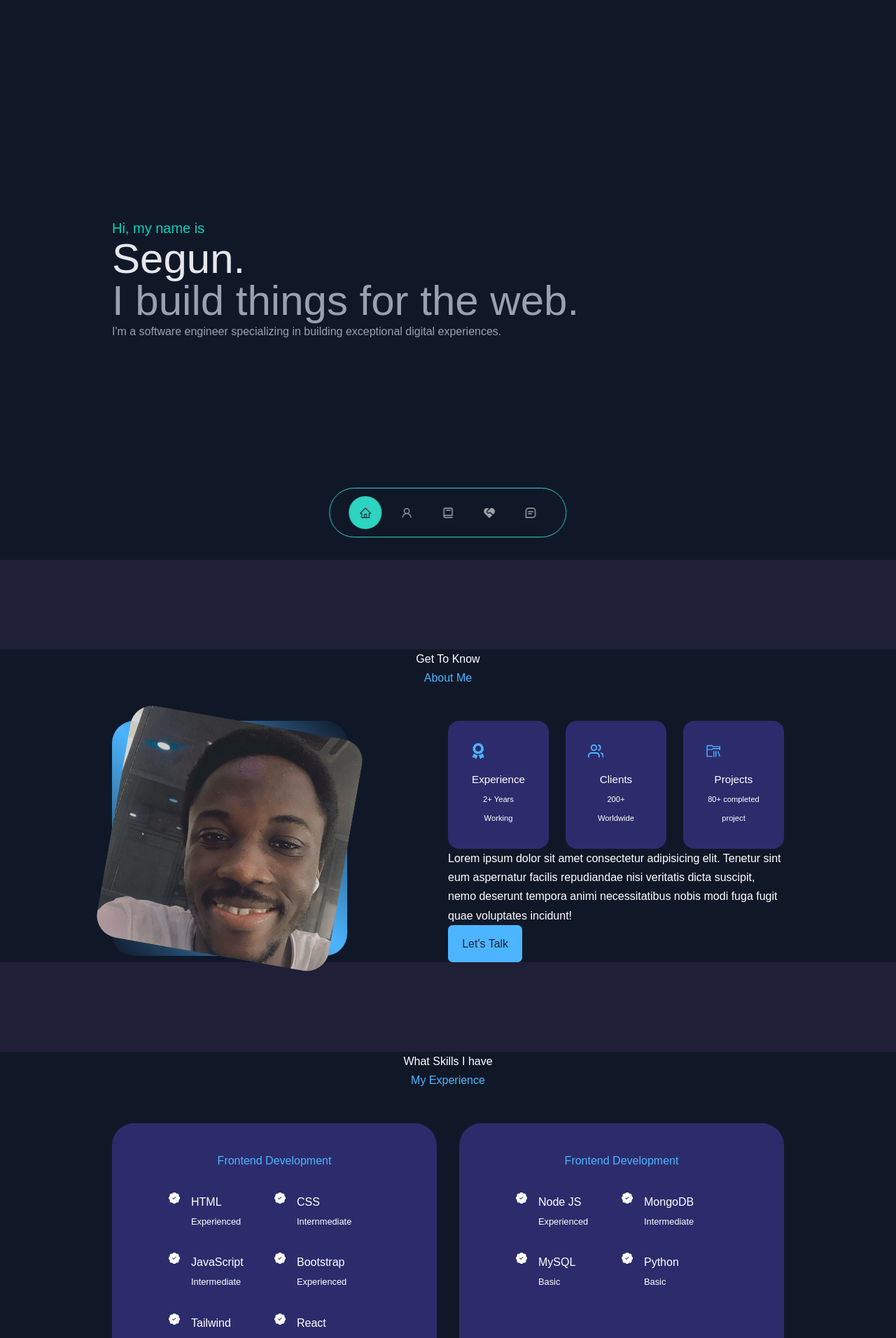
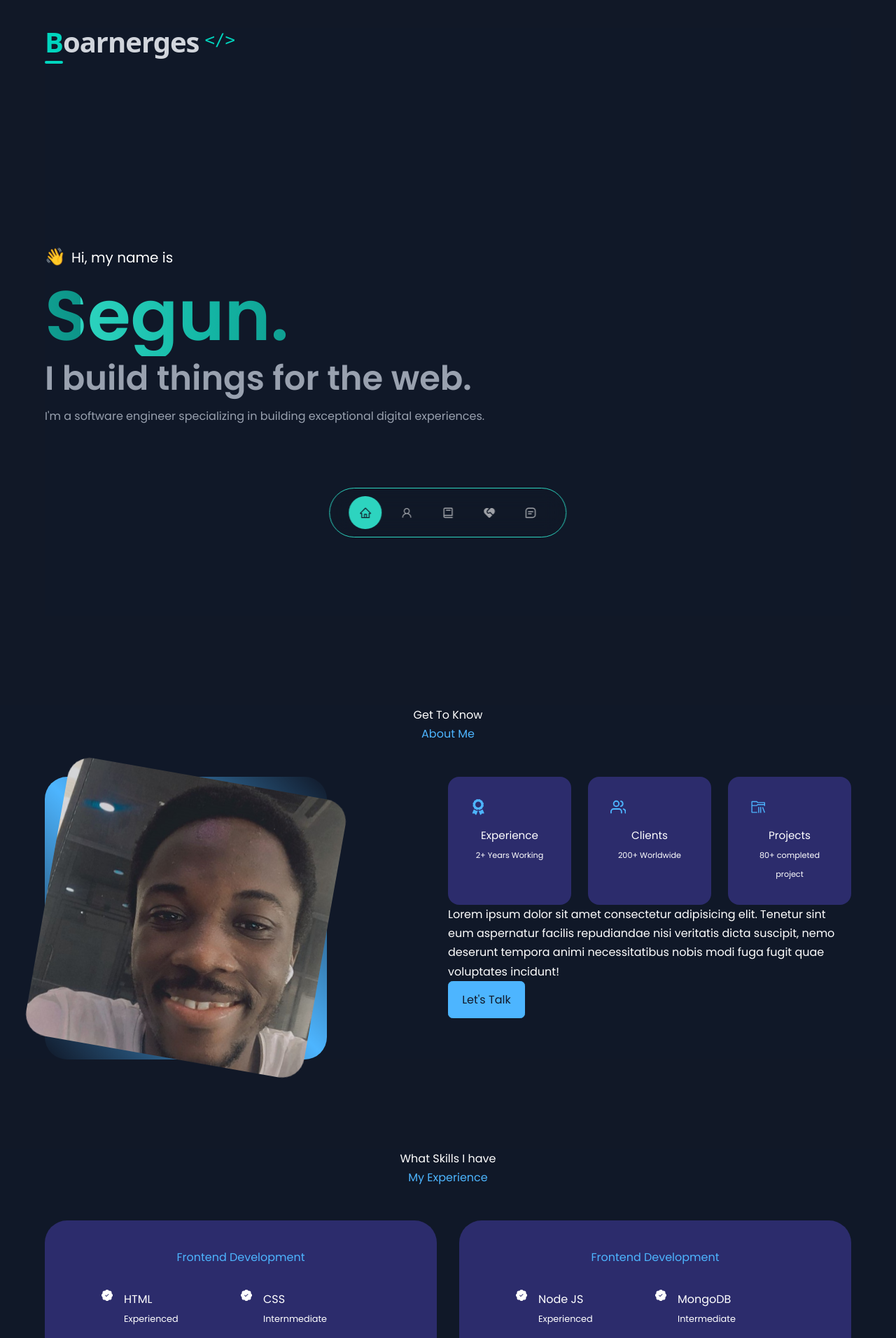
Before and after one commit to boarnerges/Repository, a React (Vite) app: page / in a window 1280 px wide. Shown: the top 1912 px of the page at 70% size. Built offline with nearby package versions, Linux system fonts and the light colour scheme.

Commit message:
header animation

```diff
--- a/package.json
+++ b/package.json
@@ -12,6 +12,7 @@
   "dependencies": {
     "@tailwindcss/vite": "^4.1.5",
     "lucide-react": "^0.507.0",
+    "motion": "^12.10.1",
     "react": "^19.1.0",
     "react-dom": "^19.1.0",
     "react-icons": "^5.5.0",
--- /dev/null
+++ b/src/componenets/boarnergesLogo/BoarnergesLogo.jsx
@@ -0,0 +1,19 @@
+export default function BoarnergesLogo() {
+  return (
+    <div className="bg-gray-900 mt-10 flex justify-start items-center">
+      <div className="flex items-center gap-2">
+        <h1 className="font-sans font-bold text-5xl tracking-tight">
+          <span className="text-teal-400 relative">
+            B
+            <span className="absolute -bottom-1 left-0 w-full h-1 bg-teal-400 rounded-full"></span>
+          </span>
+          <span className="text-gray-300">oarnerges</span>
+        </h1>
+
+        <span className="text-teal-400 font-mono animate-bounce text-2xl">
+          &lt;/&gt;
+        </span>
+      </div>
+    </div>
+  );
+}
--- a/src/componenets/newheader/Newheader.jsx
+++ b/src/componenets/newheader/Newheader.jsx
@@ -1,21 +1,26 @@
+import "./newHeader.css";
+import BoarnergesLogo from "../boarnergesLogo/BoarnergesLogo";
+
 export default function NewHeader() {
   return (
-    <div className="bg-gray-900 min-h-screen text-white flex flex-col">
-      {/* Navigation */}
+    <div className="bg-gray-900 container">
+      <BoarnergesLogo />
+      <main className="flex flex-col justify-center items-start h-screen">
+        <div className="container__name flex flex-col gap-2">
+          <div className="flex gap-2">
+            <span className="text-2xl animate-wiggle">👋</span>
+            <p className="text-teal-400">Hi, my name is</p>
+          </div>
+          <h2 className="name text-5xl py-2">Segun.</h2>
+        </div>
 
-      {/* Main Content */}
-      <main className="flex-grow flex items-center">
-        <div className="container mx-auto px-8 md:px-16">
-          <p className="text-teal-400 text-xl mb-10">Hi, my name is</p>
-          <h2 className="text-6xl font-bold text-gray-200 mb-6">Segun.</h2>
-          <h2 className="text-6xl font-bold text-gray-400 mb-6">
-            I build things for the web.
-          </h2>
-          <p className="text-gray-400 max-w-2xl pt-8">
-            I'm a software engineer specializing in building exceptional digital
-            experiences.
-          </p>
-        </div>
+        <h2 className="text-5xl font-bold text-gray-400 mt-2 mb-2 animate-fade-in-up animation-delay-400">
+          I build things for the web.
+        </h2>
+        <p className="text-gray-400 max-w-2xl pt-2 animation animate-fade-in-up animation-delay-600">
+          I'm a software engineer specializing in building exceptional digital
+          experiences.
+        </p>
       </main>
     </div>
   );
--- /dev/null
+++ b/src/componenets/newheader/newHeader.css
@@ -0,0 +1,75 @@
+/* NOTE: I only tested this on Google Chrome.*/
+
+.container__name {
+  /* width: 100%;
+  margin-left: auto;
+  margin-right: auto;
+  text-align: center;
+  margin-top: 100px; */
+}
+
+.container__name p {
+  font-size: 20px;
+  /* margin: 0 0 0 35%; */
+  text-align: left;
+  color: #fff;
+  white-space: nowrap;
+  overflow: hidden;
+  width: 170px;
+  animation: type 2s steps(40, end) forwards;
+}
+
+.container__name h2 {
+  opacity: 0;
+  background: linear-gradient(to right, #2dd4bf, #14b8a6, #0d9488);
+  font-weight: 800;
+  font-size: 100px;
+  width: 350px;
+  -webkit-background-clip: text;
+  -webkit-text-fill-color: transparent;
+  overflow: hidden;
+  animation: shring-animation 2.2s steps(40, end) 2s forwards,
+    blink 0.5s step-end infinite alternate;
+}
+
+@keyframes shring-animation {
+  0% {
+    background-position: 0 0;
+    opacity: 0;
+    width: 0;
+  }
+  1% {
+    background-position: 0 0;
+    opacity: 1;
+    border-right: 1px solid orange;
+  }
+  50% {
+    background-position: 150px 0;
+    opacity: 1;
+    border-right: 1px solid orange;
+  }
+  100% {
+    background-position: 400px 0;
+    opacity: 1;
+    border-right: 1px solid orange;
+  }
+}
+
+@keyframes type {
+  0% {
+    width: 0;
+  }
+  1%,
+  99% {
+    border-right: 1px solid orange;
+  }
+  100% {
+    border-right: none;
+  }
+}
+
+@keyframes blink {
+  50% {
+    border-color: transparent;
+  }
+}
--- a/src/index.css
+++ b/src/index.css
@@ -1,18 +1,27 @@
+@import url("https://fonts.googleapis.com/css2?family=Poppins:wght@300;400;500;600&display=swap");
 @import "tailwindcss";
-@import url("https://fonts.googleapis.com/css2?family=Poppins:wght@300;400;500;600&display=swap");
 
 * {
-  margin: 0;
-  padding: 0;
-  border: 0;
-  outline: 0;
   box-sizing: border-box;
   list-style: none;
   text-decoration: none;
 }
 
+.animation-delay-0 {
+  animation-delay: 0ms;
+}
+.animation-delay-200 {
+  animation-delay: 200ms;
+}
+.animation-delay-400 {
+  animation-delay: 400ms;
+}
+.animation-delay-600 {
+  animation-delay: 600ms;
+}
+
 :root {
-  --color-bg: #1f1f38;
+  --color-bg: #111827;
   --color-bg-variant: #2c2c6c;
   --color-primary: #4db5ff;
   --color-primary-variant: rgba(77, 181, 255, 0.4);
@@ -21,7 +30,7 @@
 
   --transition: all 400ms ease;
 
-  --container-width-1g: 75%;
+  --container-width-lg: 75%;
   --container-width-md: 86%;
   --container-width-sm: 90%;
 }
@@ -44,17 +53,17 @@ body {
 
 /* ============= GENERAL STYLES ===============*/
 .container {
-  width: var(--container-width-1g);
+  width: var(--container-width-sm);
   margin: 0 auto;
 }
 
-h1,
+/* h1,
 h2,
 h3,
 h4,
 h5 {
   font-weight: 500;
-}
+} */
 
 h1 {
   font-size: 2.5rem;
--- /dev/null
+++ b/tailwind.config.js
@@ -0,0 +1,23 @@
+// tailwind.config.js
+export default {
+  content: ["./index.html", "./src/**/*.{js,ts,jsx,tsx}"],
+  theme: {
+    extend: {
+      keyframes: {
+        "fade-in-up": {
+          "0%": { opacity: 0, transform: "translateY(20px)" },
+          "100%": { opacity: 1, transform: "translateY(0)" },
+        },
+        wiggle: {
+          "0%, 100%": { transform: "rotate(-10deg)" },
+          "50%": { transform: "rotate(10deg)" },
+        },
+      },
+      animation: {
+        "fade-in-up": "fade-in-up 0.8s ease-out forwards",
+        wiggle: "wiggle 1s ease-in-out infinite",
+      },
+    },
+  },
+  plugins: [],
+};
```
Also changed, not shown: 1 other file (tests, documents, lock files or other folders).
